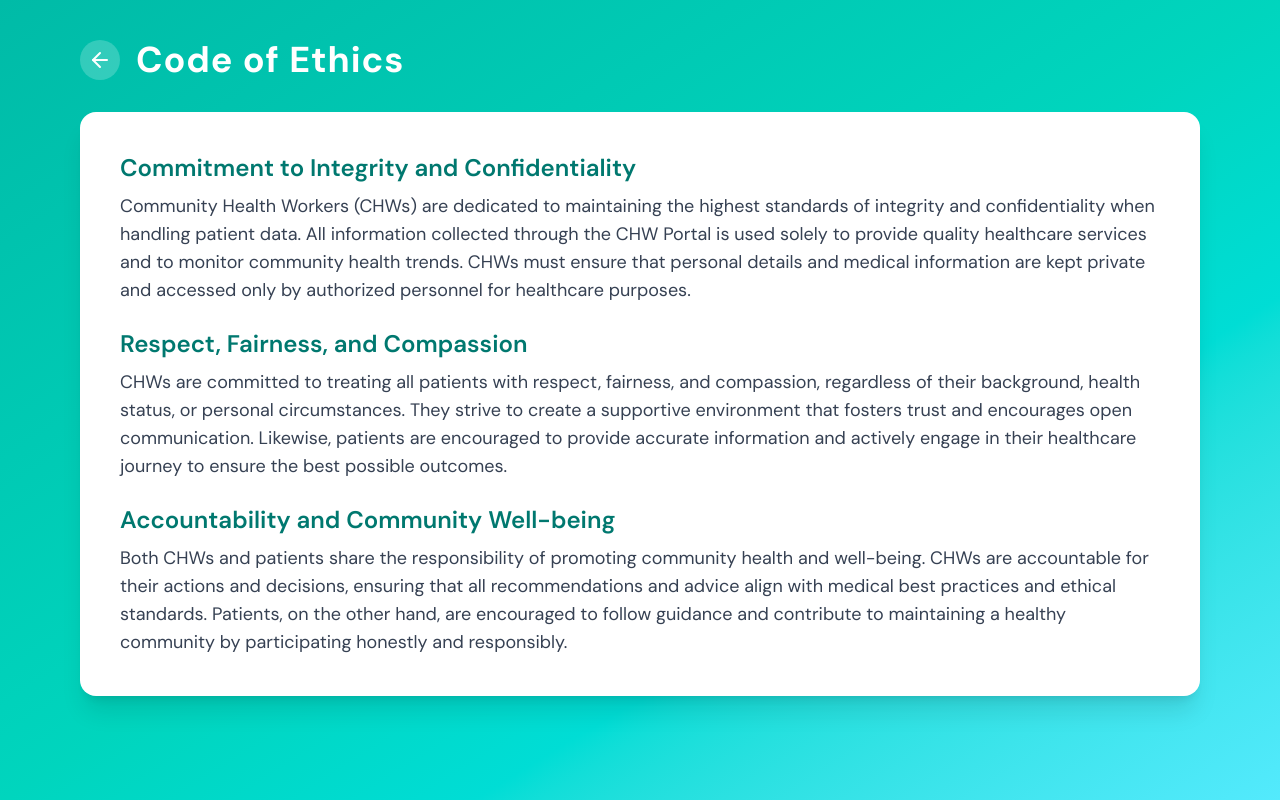
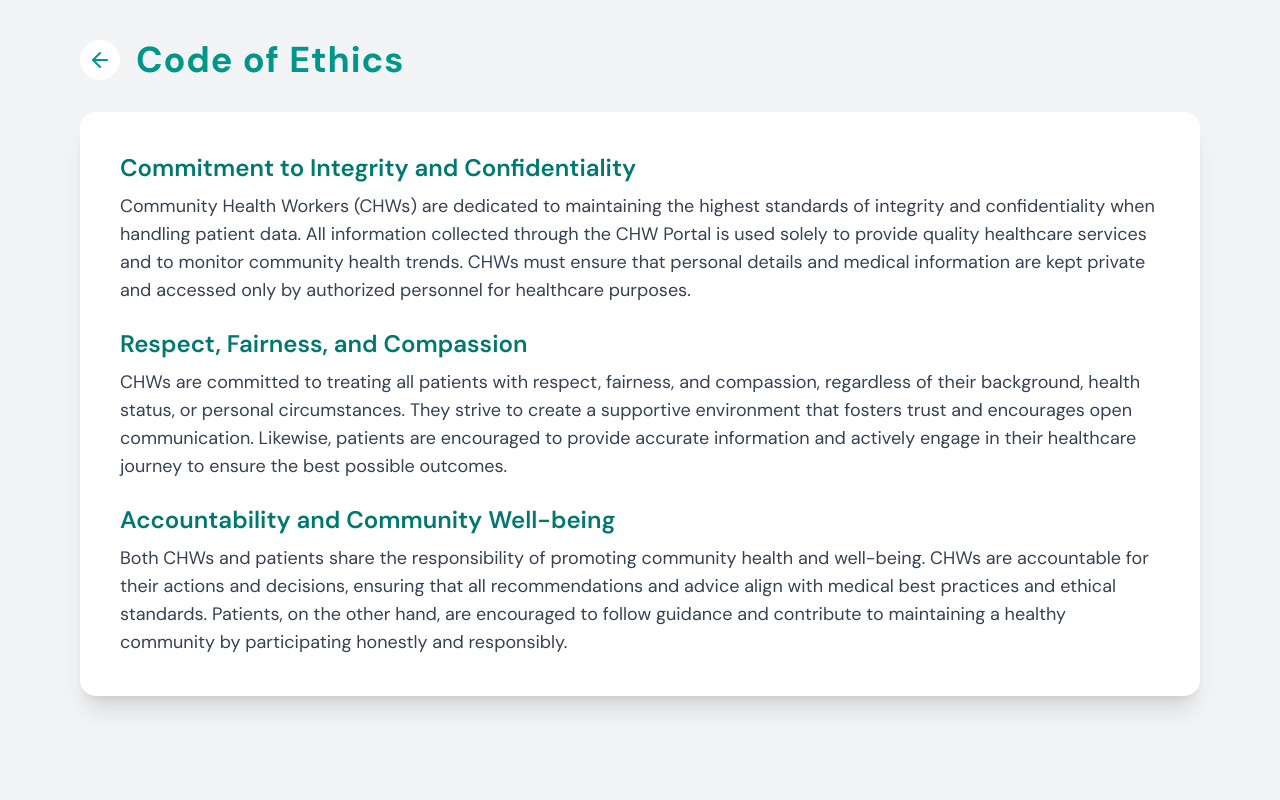
Before and after one commit to tuyishimejohnson/capstone-project, a React (Vite) app: page /ethics in a window 1280 px wide. Built offline with nearby package versions, Linux system fonts and the light colour scheme; a web font is replaced by a local one.

Commit message:
update hooks for the forms and change styles for the privacy policy

```diff
--- a/src/components/forms/MalariaForm.tsx
+++ b/src/components/forms/MalariaForm.tsx
@@ -62,6 +62,7 @@ export const MalariaForm: React.FC<
 > = ({ onSubmit, isSaving, defaultValues = {}, patientData }) => {
   const { t } = useTranslation();
   let savedData = JSON.parse(localStorage.getItem("userData") || "{}");
+  console.log(savedData);
   const {
     register,
     handleSubmit,
--- a/src/components/forms/PatientData.tsx
+++ b/src/components/forms/PatientData.tsx
@@ -1,7 +1,7 @@
 import React, { useState } from "react";
 import { useTranslation } from "react-i18next";
 import { useNavigate } from "react-router-dom";
-import { Save, User, Calendar, MapPin, Phone, X } from "lucide-react";
+import { User, Calendar, MapPin, Phone, X } from "lucide-react";
 import { MalariaForm } from "./MalariaForm";
 import { NutritionForm } from "./NutritionForm";
 import { MaternalForm } from "./MaternalForm";
--- a/src/hooks/useMalariaCases.ts
+++ b/src/hooks/useMalariaCases.ts
@@ -19,7 +19,7 @@ export function useMalariaCases() {
       }
     };
     getMalariaData();
-  }, []);
+  }, [malariaCases]);
 
   return { malariaCases, loading };
 }
--- a/src/hooks/useMaternalData.ts
+++ b/src/hooks/useMaternalData.ts
@@ -19,7 +19,7 @@ export function useMaternalData() {
       }
     };
     getMaternalData();
-  }, []);
+  }, [maternalData]);
 
   return { maternalData, loading };
 }
--- a/src/hooks/useNutritionData.ts
+++ b/src/hooks/useNutritionData.ts
@@ -19,7 +19,7 @@ export function useNutritionData() {
       }
     };
     getNutritionData();
-  }, []);
+  }, [nutritionData]);
 
   return { nutritionData, loading };
 }
--- a/src/privacy/Ethics.tsx
+++ b/src/privacy/Ethics.tsx
@@ -8,16 +8,16 @@ export const Ethics = () => {
   const { t } = useTranslation();
 
   return (
-    <div className="bg-gradient-to-br from-teal-500 via-teal-400 to-cyan-300 min-h-screen px-6 md:px-20 py-10">
+    <div className="bg-gray-100 min-h-screen px-6 md:px-20 py-10">
       {/* Header */}
       <div className="flex items-center gap-4 mb-8">
         <button
           onClick={() => navigate("/dashboard")}
-          className="p-2 rounded-full bg-white/20 hover:bg-white/30 transition"
+          className="p-2 rounded-full bg-white hover:bg-white/30 transition"
         >
-          <ArrowLeft className="text-white w-6 h-6" />
+          <ArrowLeft className="text-teal-600 w-6 h-6" />
         </button>
-        <h2 className="text-4xl font-bold text-white tracking-wide">
+        <h2 className="text-4xl font-bold text-teal-600 tracking-wide">
           {t("ethics")}
         </h2>
       </div>
--- a/src/privacy/PrivacyPolicy.tsx
+++ b/src/privacy/PrivacyPolicy.tsx
@@ -8,16 +8,16 @@ export const PrivacyPolicy = () => {
   const { t } = useTranslation();
 
   return (
-    <div className="bg-gradient-to-br from-teal-500 via-teal-400 to-teal-300 min-h-screen px-6 md:px-20 py-10">
+    <div className="bg-gray-100 min-h-screen px-6 md:px-20 py-10">
       {/* Header Section */}
       <div className="flex items-center gap-4 mb-8">
         <button
           onClick={() => navigate("/dashboard")}
-          className="p-2 rounded-full bg-white/20 hover:bg-white/30 transition"
+          className="p-2 rounded-full bg-white hover:bg-white/30 transition"
         >
-          <ArrowLeft className="text-white w-6 h-6" />
+          <ArrowLeft className="text-teal-600 w-6 h-6" />
         </button>
-        <h2 className="text-4xl font-bold text-white tracking-wide">
+        <h2 className="text-4xl font-bold text-teal-600 tracking-wide">
           {t("privacyPolicy")}
         </h2>
       </div>
```
Also changed, not shown: src/hooks/useUserName.ts (line endings or trailing spaces).
